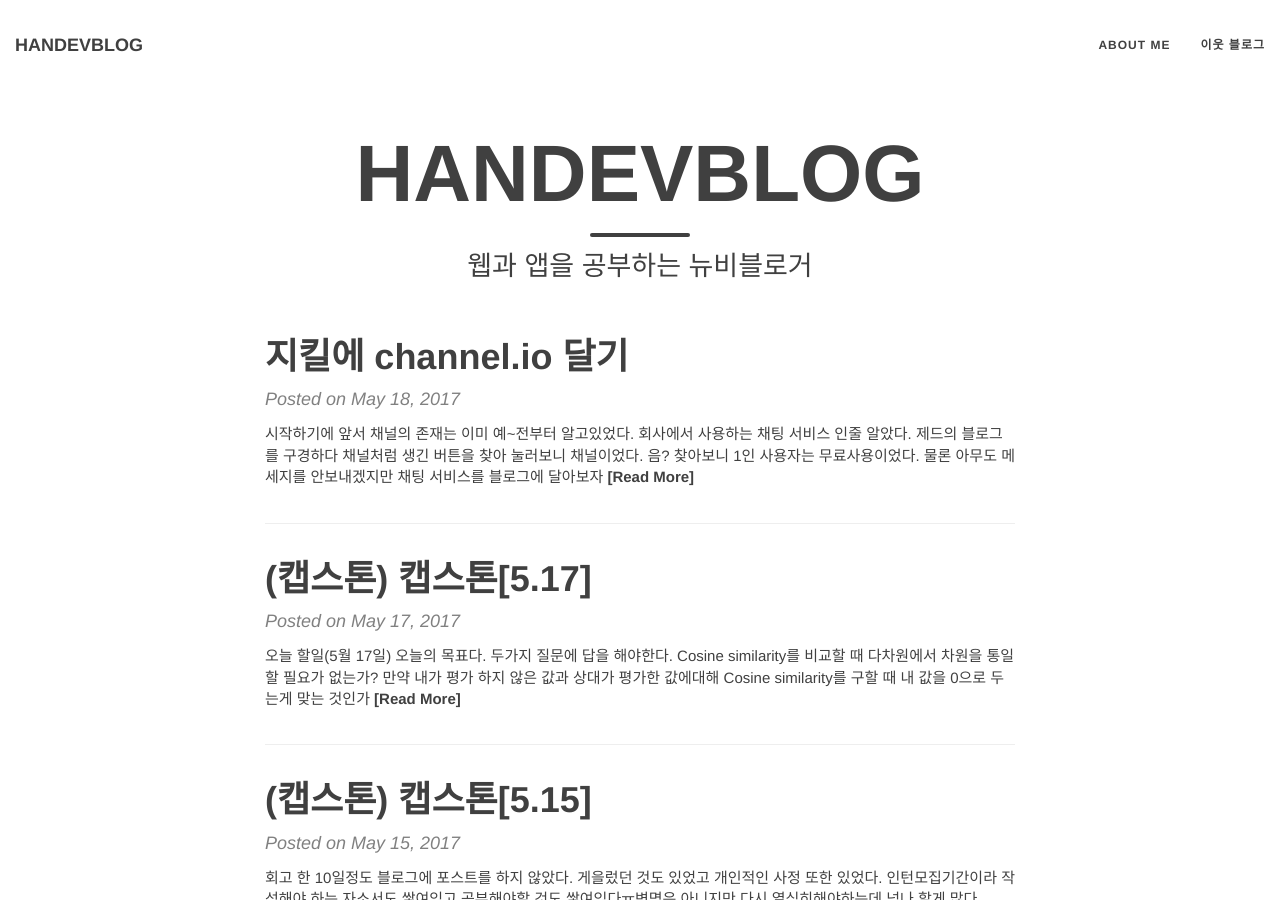
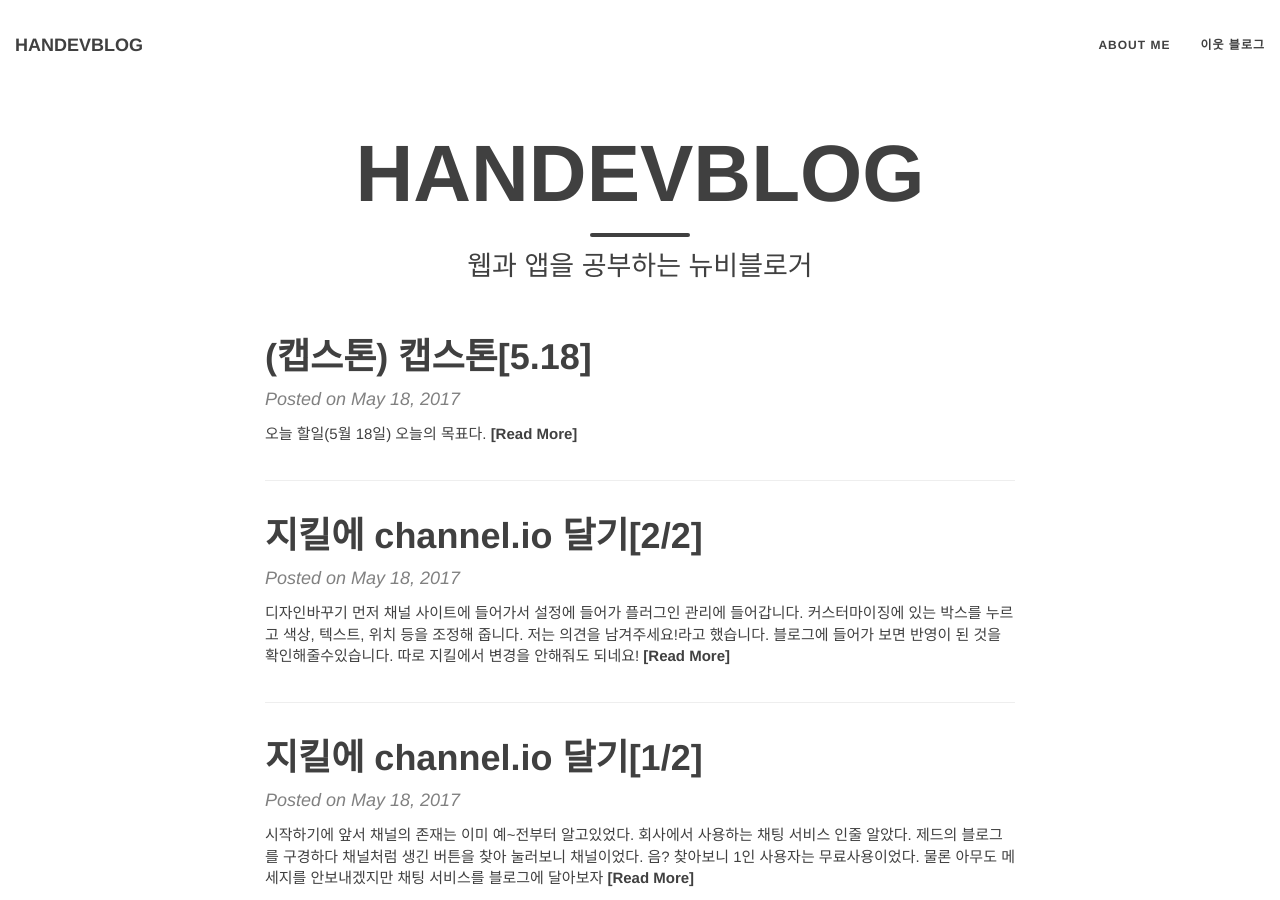
Before and after one commit to hanjungv/hanjungv.github.io, a Jekyll site: the page built from index.html, in a window 1280 px wide and 900 px high. Built offline with Jekyll 4.4.1, drawn with Linux system fonts in a browser that asks for light colours; nearby versions of some CDN libraries; the list of posts is cut into pages by our own code.

Commit message:
Update post

````diff
--- /dev/null
+++ b/_posts/2017-05/18/2017-05-18-2_ETC_Channelio2.markdown
@@ -0,0 +1,24 @@
+---
+
+layout: post
+title: "지킬에 channel.io 달기[2/2]"
+category: etc
+
+---
+
+#### 디자인바꾸기
+1. 먼저 채널 사이트에 들어가서 설정에 들어가 플러그인 관리에 들어갑니다.<br/>
+<img src = '/post_img/201705/18/8.png'/><br/>
+2. 커스터마이징에 있는 박스를 누르고<br/>
+<img src = '/post_img/201705/18/9.png'/><br/>
+3. 색상, 텍스트, 위치 등을 조정해 줍니다. 저는 의견을 남겨주세요!라고 했습니다.<br/>
+<img src = '/post_img/201705/18/10.png'/><br/>
+4. 블로그에 들어가 보면 반영이 된 것을 확인해줄수있습니다. 따로 지킬에서 변경을 안해줘도 되네요!<br/>
+<img src = '/post_img/201705/18/11.png'/><br/>
+
+#### 운영시간 설정
+
+
+#### 챗봇 만들어보기
+
+<br/><br/>
--- /dev/null
+++ b/_posts/2017-05/18/2017-05-18-3_capstone_system9.markdown
@@ -0,0 +1,76 @@
+---
+
+layout: post
+title: "(캡스톤) 캡스톤[5.18]"
+category: PYTHON
+
+---
+
+### 오늘 할일(5월 18일)
+> 오늘의 목표다.
+
+* EC2 서버를 테스트로 구축하면서 실제로 구축할 때 필요한 명령어들을 모아보자
+* 먼저 EC2 instance를 만들었다고 치고! terminal에서 pem키를 가지고 접속하는 것부터 시작해보려 한다.
+
+1. 우선 pem키의 이름은 hello-test로 했습니다. 해당 경로에(/path) pem키를 위치했고 권한을 400으로 바꿔줬습니다.
+2. 그리고 ssh를 이용하여 EC2 서버에 접속해 보겠습니다.(ssh -i 컴키 ubuntu@주소, 우분투 16.04 서버여서)
+
+```sh
+$ sudo chmod 400 /path/hello-test.pem
+$ ssh -i /path/hello-test.pem ubuntu@ec2-13-124-74-53.ap-northeast-2.compute.amazonaws.com
+```
+
+3. 일단 파이썬3, pip3을 깔고 필요한 모듈부터 깔아주겠습니다.
+
+```sh
+$ sudo apt-get update
+$ sudo apt-get install python3
+$ sudo apt-get install python3-pip
+$ sudo pip3 install --upgrade pip
+
+$ sudo pip3 install boto3
+$ sudo apt-get install python3-mysql.connector
+$ sudo pip3 install pymongo
+$ sudo pip3 install beautifulsoup4
+```
+
+4. mysql도 깔아주고, mongoDB도 깔아주고(ubuntu 16.04)
+
+```sh
+$ sudo apt-get install mysql-server
+$ sudo mysql_secure_installation
+
+$ sudo apt-key adv --keyserver hkp://keyserver.ubuntu.com:80 --recv EA312927
+$ echo "deb http://repo.mongodb.org/apt/ubuntu xenial/mongodb-org/3.2 multiverse" | sudo tee /etc/apt/sources.list.d/mongodb-org-3.2.list
+sudo apt-get install -y mongodb-org
+# 한 후에 vim으로 켜서
+$ sudo vim /etc/systemd/system/mongodb.service
+# 이 내용 그대로 복사해서 넣고 수정 끝
+# [Unit]
+# Description=High-performance, schema-free document-oriented database
+# After=network.target
+#
+# [Service]
+# User=mongodb
+# ExecStart=/usr/bin/mongod --quiet --config /etc/mongod.conf
+#
+# [Install]
+# WantedBy=multi-user.target
+# 그리고 run
+$ sudo systemctl start mongodb
+```
+
+5. 그리고 코드와 import 해야하는 sql 파일도 받아와서 임포트 시키면 일단 끝!(https://github.com/hanjungv/recommend)
+
+```sh
+$ mysql -uroot -p1234 inhatime < /home/ubuntu/recommend/inhatime_2017-04-27.sql
+```
+
+<img src = '/post_img/201705/18/res.png'/>
+
+6. 크롤링이 잘 되는지 테스트 해보면<br/>
+<img src = '/post_img/201705/18/res2.png'/>
+
+* 이제 실제 SQS가 잘 되는지 봐야한다. 하지만 일본에 다녀와서 시작하려 한다~
+
+<br/><br/>
````
Also changed, not shown: _posts/2017-05/18/2017-05-18-1_ETC_Channelio.markdown (+8 -8 lines), post_img/201705/18/10.png (added), post_img/201705/18/11.png (added), post_img/201705/18/8.png (added), post_img/201705/18/9.png (added), post_img/201705/18/res.png (added), post_img/201705/18/res2.png (added).
